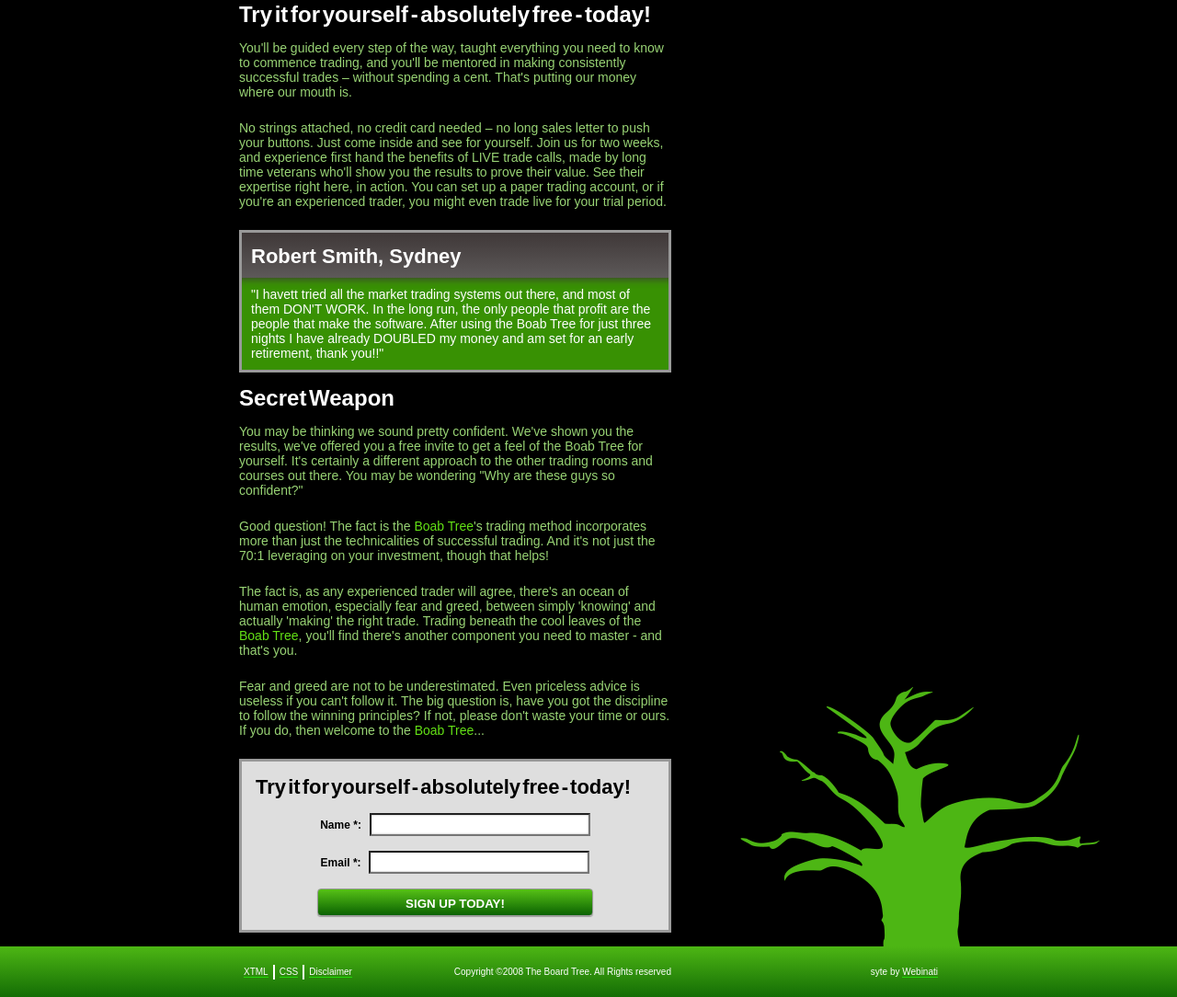
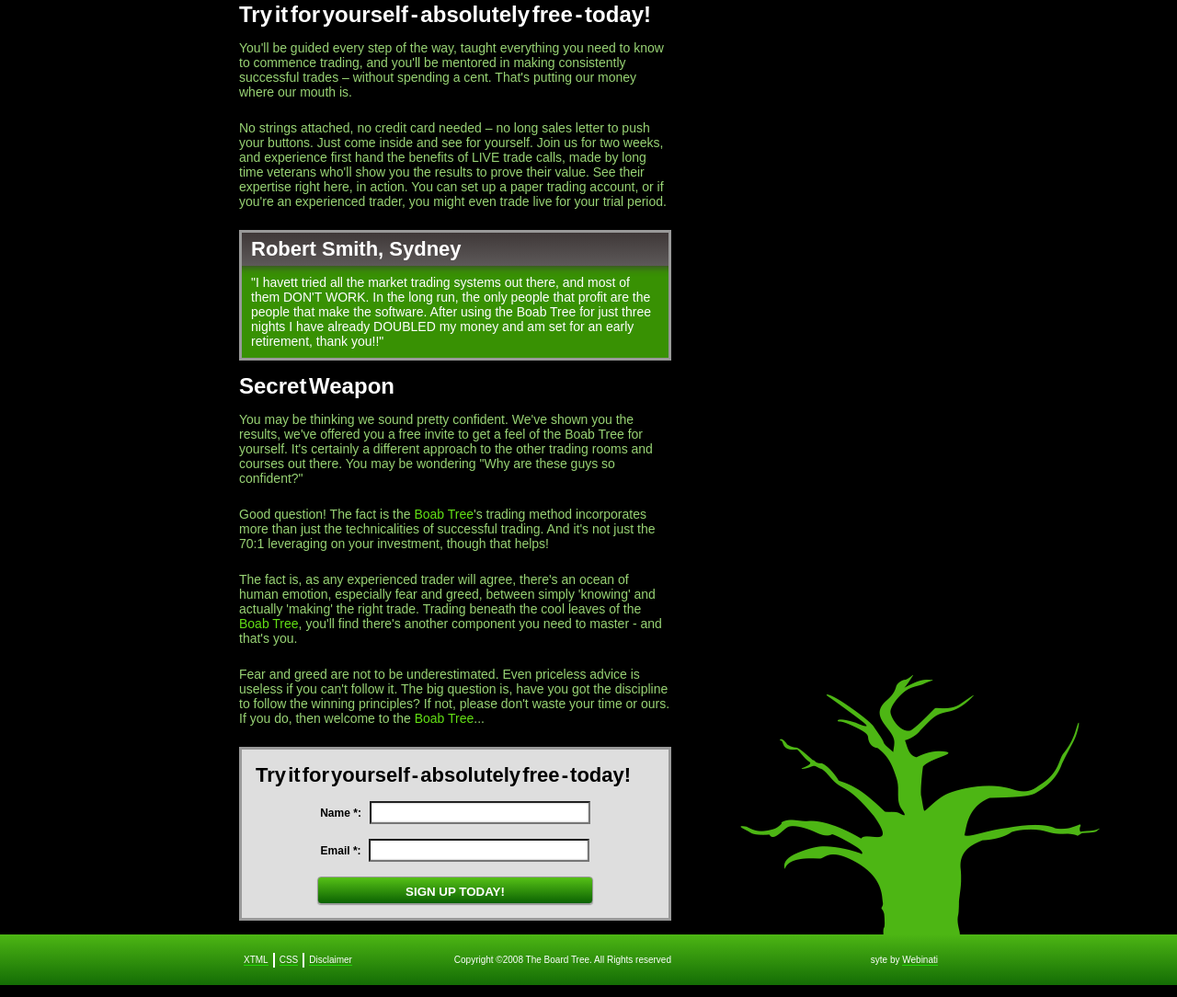
Before and after one commit to maleevaGlafira/mytrea-fonts, a plain HTML site: page index.html in a window 1280 px wide. Shown: the part 953-2037 px from the top of the page at 92% size. Drawn offline with nearby package versions, Linux system fonts and the light colour scheme.

Commit message:
Исправленнная версия

```diff
--- a/css/main.css
+++ b/css/main.css
@@ -249,7 +249,6 @@ body{
 .head-menu ul{
     display: flex;
     justify-content:space-around;
-    flex-direction: row;
     height: 25px;
 }
 
@@ -293,11 +292,12 @@ body{
 }
 
 #main-content h1{
+    padding-bottom: 13px;
     color: #fff;
     font: 30px/36px Arial, sans-serif;
     font-weight: bold;
-    padding-bottom: 13px;
-    text-align: left;
+
+
 }
 
 #main-content h2{
@@ -329,16 +329,20 @@ body{
     border: 3px solid #999999;
 }
 
-#main-content .quote-block h1{
-    margin-bottom: 0;
-    padding: 8px 10px 5px 10px ;
+#main-content .quote-block cite{
+   /* margin-bottom: 0;*/
+    display: block;
+    padding: 10px ;
     font-size: 22px ;
+    font-style: normal;
+    font-weight: bold;
     color: #fff;
     background: linear-gradient(to top,#5d5959, #3f3838);
 
 }
 
 #main-content .quote-block .quoter{
+
     padding: 10px;
     margin:0 ;
     background: #389103;
@@ -552,7 +556,9 @@ footer ul{
  footer .underline{
     /*text-decoration: underline;
     text-decoration-color: #23da08;*/
+    color:#fff;
     border-bottom: 1px solid #23da08;
+     text-decoration:none;
 }
 
 footer li{
--- a/index.html
+++ b/index.html
@@ -88,8 +88,9 @@
         </nav>
         <div class="main">
             <div id="main-content">
-                <h1>Struggling to Make Consistent Profits in Your Day Trading?</h1>
+
                 <section>
+                    <h1>Struggling to Make Consistent Profits in Your Day Trading?</h1>
                     <p>How easy would it be if you had real-time access to LIVE trading decisions and mentoring &#8211; right there with you, whenever you trade, in the comfort of your own home? What if you could not only learn profitable strategies, on real time charts, but you could also place your own successful trades based on LIVE calls, throughout the day?</p>
                     <p>Trading the e-minis market , you'll find 2 Point (10% ROI) Fluctuations occur regularly in a space of just minutes. The trick is to pick them.  Under the Boab Tree, you'll have plenty of help with that, via live audio and video commentary - rading long or short, no matter where in the world you're trading from.</p>
 
@@ -108,10 +109,10 @@
                     <p>No strings attached, no credit card needed &#8211; no long sales letter to push your buttons. Just come inside and see for yourself. Join us for two weeks, and experience first hand the benefits of LIVE trade calls, made by long time veterans who'll show you the results to prove their value. See their expertise right here, in action. You can set up a paper trading account, or if you're an experienced trader, you might even trade live for your trial period.</p>
                 </section>
                 <section class="quote-block">
-                    <h1>Robert Smith, Sydney</h1>
-                    <div class="quoter">
+                    <cite>Robert Smith, Sydney</cite>
+                    <blockquote class="quoter">
                         <p>"I  havett tried all the market trading systems out there, and most of them DON'T WORK. In the long run, the only people that profit are the people that make the software. After using the Boab Tree for just three nights I have already DOUBLED my money and am set for an early retirement, thank you!!"</p>
-                    </div>
+                    </blockquote>
                 </section>
                 <section>
                     <h2>Secret Weapon</h2>
@@ -131,8 +132,8 @@
 
                     </div>
                     <div class="row">
-                        <label for="email">Email *:</label>
-                        <input type="email" name="email" od="email">
+                        <label for="emailNew">Email *:</label>
+                        <input type="email" name="email" id="emailNew">
 
                     </div>
                     <div class="row">
@@ -211,13 +212,13 @@
     <div class="wrapper">
         <div class="left-footer">
         <ul>
-            <li><span class="underline" >XTML</span></li>
-            <li><span class="underline" >CSS</span></li>
-            <li><span class="underline" >Disclaimer</span></li>
+            <li><a href="#" class="underline" >XTML</a></li>
+            <li><a href="#" class="underline" >CSS</a></li>
+            <li><a href="#" class="underline" >Disclaimer</a></li>
         </ul>
         <p class="copyright">Copyright &#169;2008 The Board Tree. All Rights  reserved  </p>
         </div>
-        <p class="added">syte by <span class="underline">Webinati</span></p>
+        <p class="added">syte by <a href=#" class="underline">Webinati</a></p>
     </div>
 </footer>
 
```
